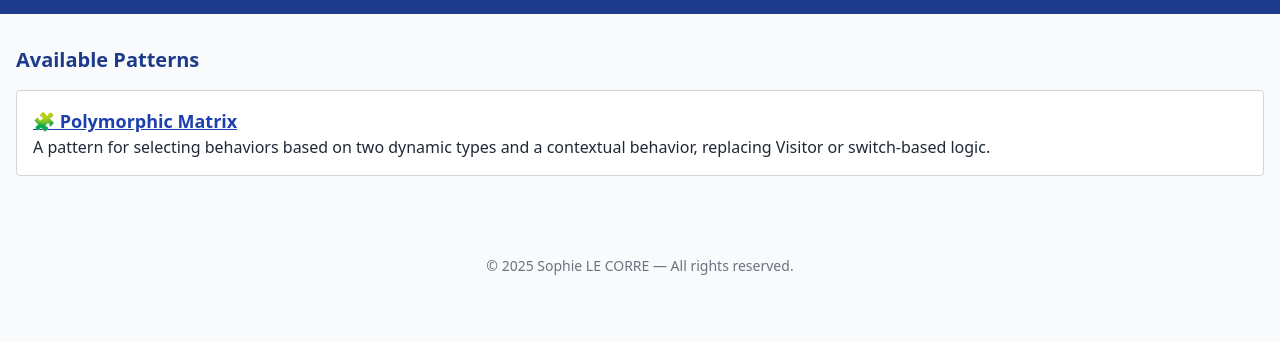
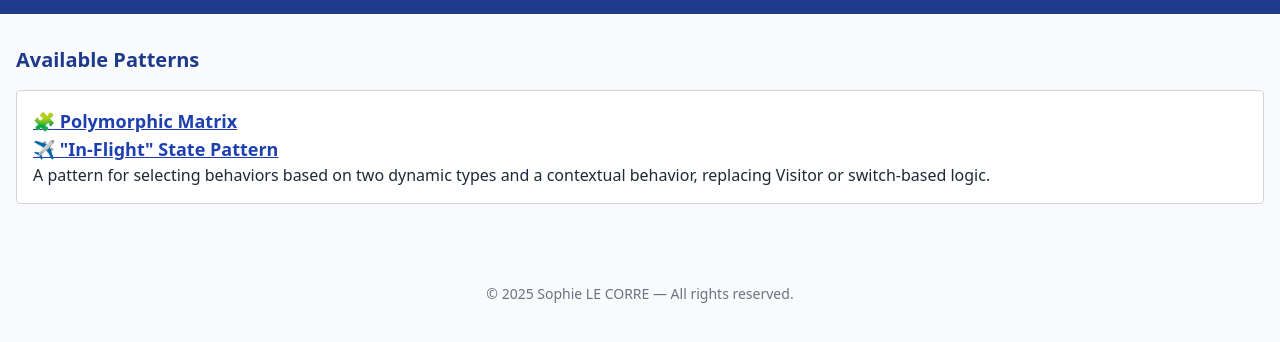
Before and after one commit to sophielecorre1/sophies-patterns, a plain HTML site: page patterns.html in a window 1280 px wide. Shown: the part 82-424 px from the top of the page. Drawn offline with nearby package versions, Linux system fonts and the light colour scheme.

Commit message:
Add 'In-Flight' State Pattern link to patterns.html

```diff
--- a/patterns.html
+++ b/patterns.html
@@ -25,6 +25,9 @@
           <h3 class="text-lg font-bold text-blue-800">
             <a href="polymorphic-matrix.html" class="underline">🧩 Polymorphic Matrix</a>
           </h3>
+          <h3 class="text-lg font-bold text-blue-800">
+            <a href="inflight-state-pattern.html" class="underline">✈️ "In-Flight" State Pattern</a>
+          </h3>
           <p>A pattern for selecting behaviors based on two dynamic types and a contextual behavior, replacing Visitor or switch-based logic.</p>
         </div>
       </div>
```
